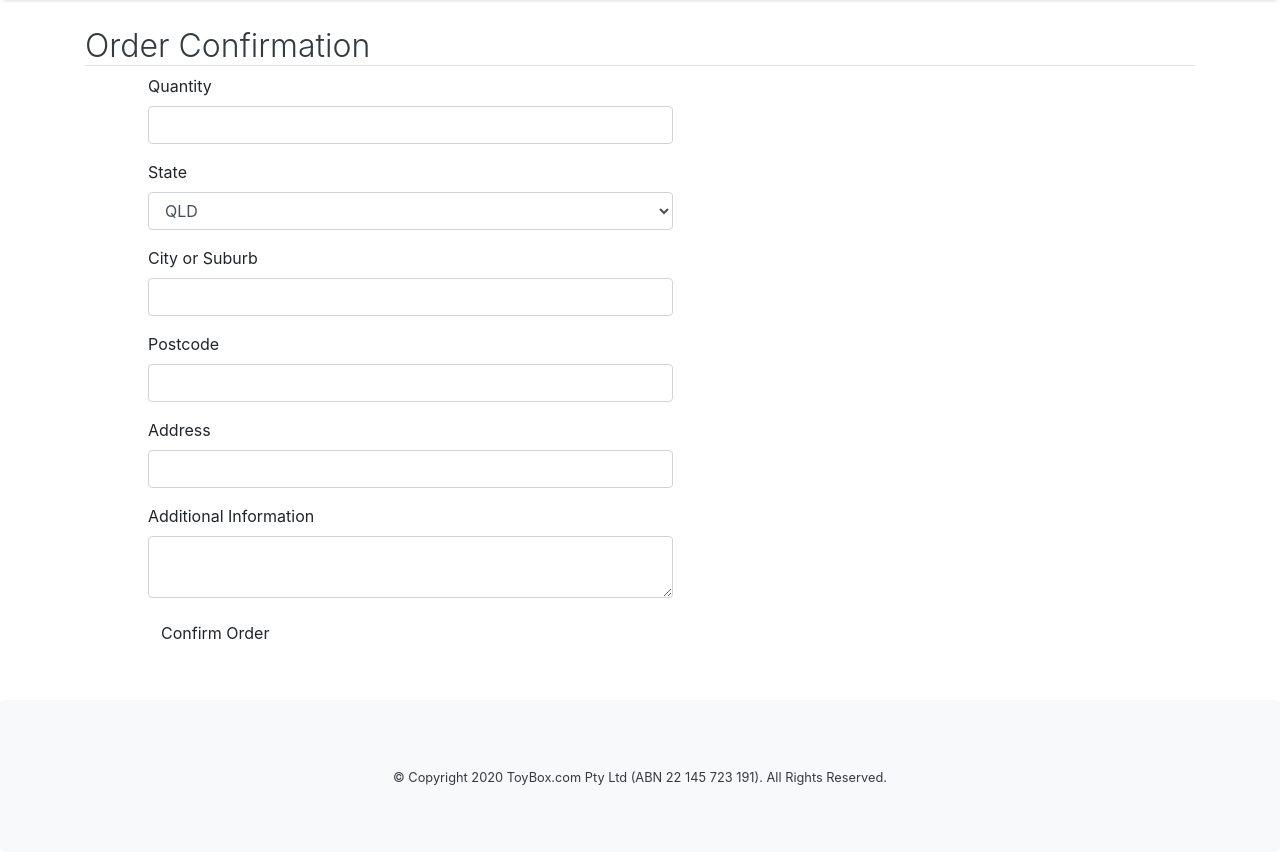
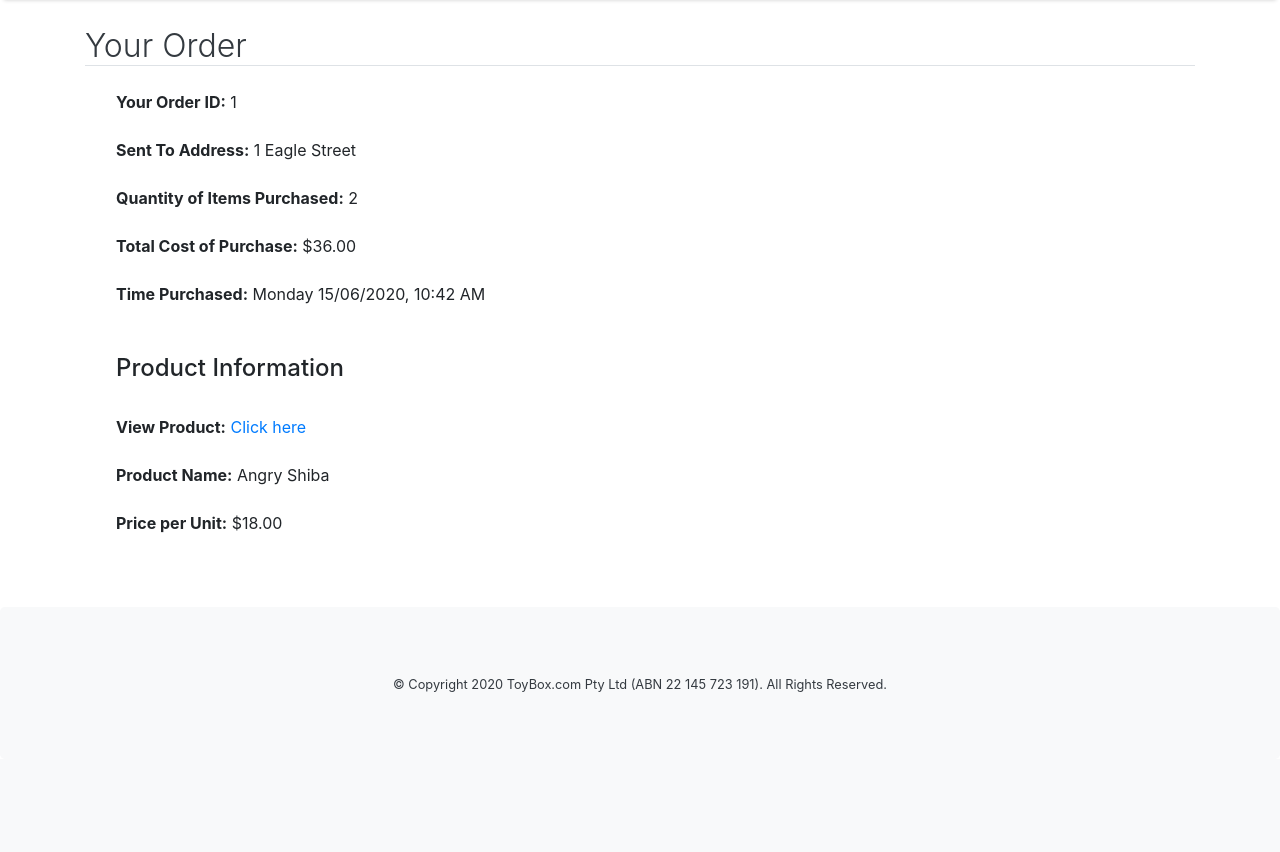
Before and after one commit to johnstonekyle/IAB207, a Flask app: a page that uses marketplace/templates/base.html in a window 1280 px wide. Shown: the part 101-953 px from the top of the page. After the commit the page ends 793 px from the top, so only its background shows below. Run offline with Flask 2, Linux system fonts and the light colour scheme; a user stored in the database is signed in; data comes from the database, SQL or seed files in the repository; both versions use the stored data as it was after the commit; some libraries are stand-ins or nearby versions.

Commit message:
added confirmation page, and modal for add product

```diff
--- a/marketplace/orders.py
+++ b/marketplace/orders.py
@@ -39,7 +39,18 @@ def order(id):
         new_order = Order(address=address, quantity=quantity, total_cost=totalcost, buyer_id=current_user.id, product_id=id)
         db.session.add(new_order)
         db.session.commit()
-        return redirect(url_for("main.index"))
+        return redirect(url_for("order.confirmation", id=new_order.id))
 
     else:
         return render_template("order.html", form=order, heading="Order Confirmation")
+
+@bp.route("/confirm<id>", methods=["GET", "POST"])
+@login_required #would be better to specify must logged in as a buyer
+def confirmation(id):
+
+    order = Order.query.filter_by(id=id).first()
+
+    #get product information
+    product = Product.query.filter_by(id=order.product_id).first()
+
+    return render_template("confirmation.html", data=order, extra_data=product, heading="Your Order")
--- /dev/null
+++ b/marketplace/templates/confirmation.html
@@ -0,0 +1,34 @@
+{% extends 'base.html' %}
+
+{% block content %}
+
+<div class="container content-container">
+    <h2 class="text-dark font-weight-light border-bottom">{{heading}}</h2>
+
+
+
+    <div class="col-md-6 ml-3 mt-4">
+
+        {% if heading|lower == 'your order' %}
+
+            <span class="font-weight-bold">Your Order ID:</span> {{ data.id }} <br><br>
+            <span class="font-weight-bold">Sent To Address:</span> {{ data.address }} <br><br>
+            <span class="font-weight-bold">Quantity of Items Purchased:</span> {{ data.quantity }} <br><br>
+            <span class="font-weight-bold">Total Cost of Purchase:</span> ${{ '%0.2f' % data.total_cost|float }} <br><br>
+            <span class="font-weight-bold">Time Purchased:</span> {{ data.created.strftime("%A %d/%m/%Y, %I:%M %p") }} <br><br><br>
+
+
+            <h4 class="">Product Information</h4><br>
+            <span class="font-weight-bold">View Product:</span> <a href="{{ url_for('product.view', id=data.product_id) }}">Click here</a> <br><br>
+            <span class="font-weight-bold">Product Name:</span> {{ extra_data.name }} <br><br>
+            <span class="font-weight-bold">Price per Unit:</span> ${{ '%0.2f' % extra_data.price|float }} <br><br>
+
+        {% endif %}
+
+
+    </div>
+
+
+</div>
+
+{% endblock %}
```
Also changed, not shown: marketplace/templates/add-product.html (+11 -14 lines), marketplace/marketplace.sqlite, marketplace/static/img/products/6_Kitty_primary_hammer-nails.png (added).
